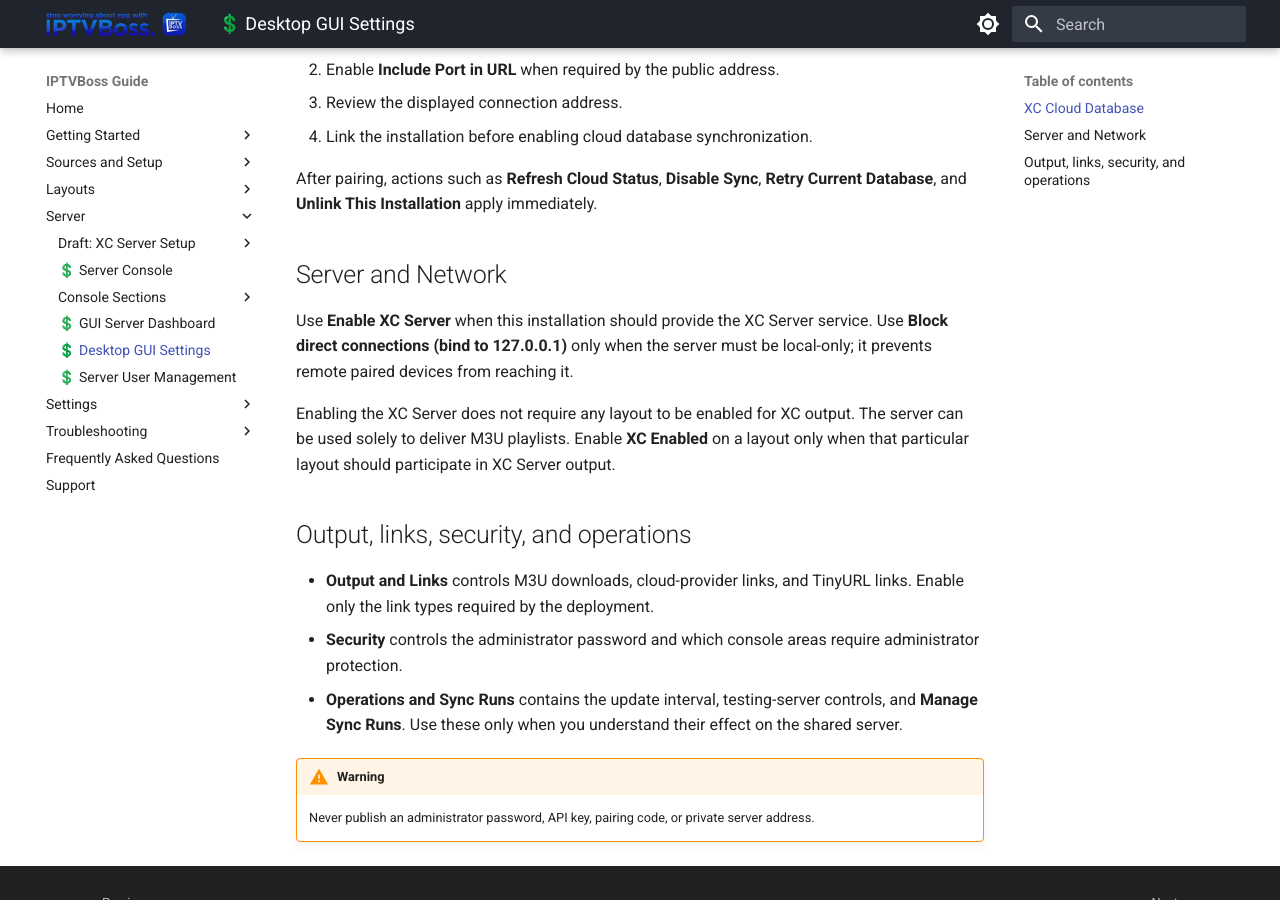
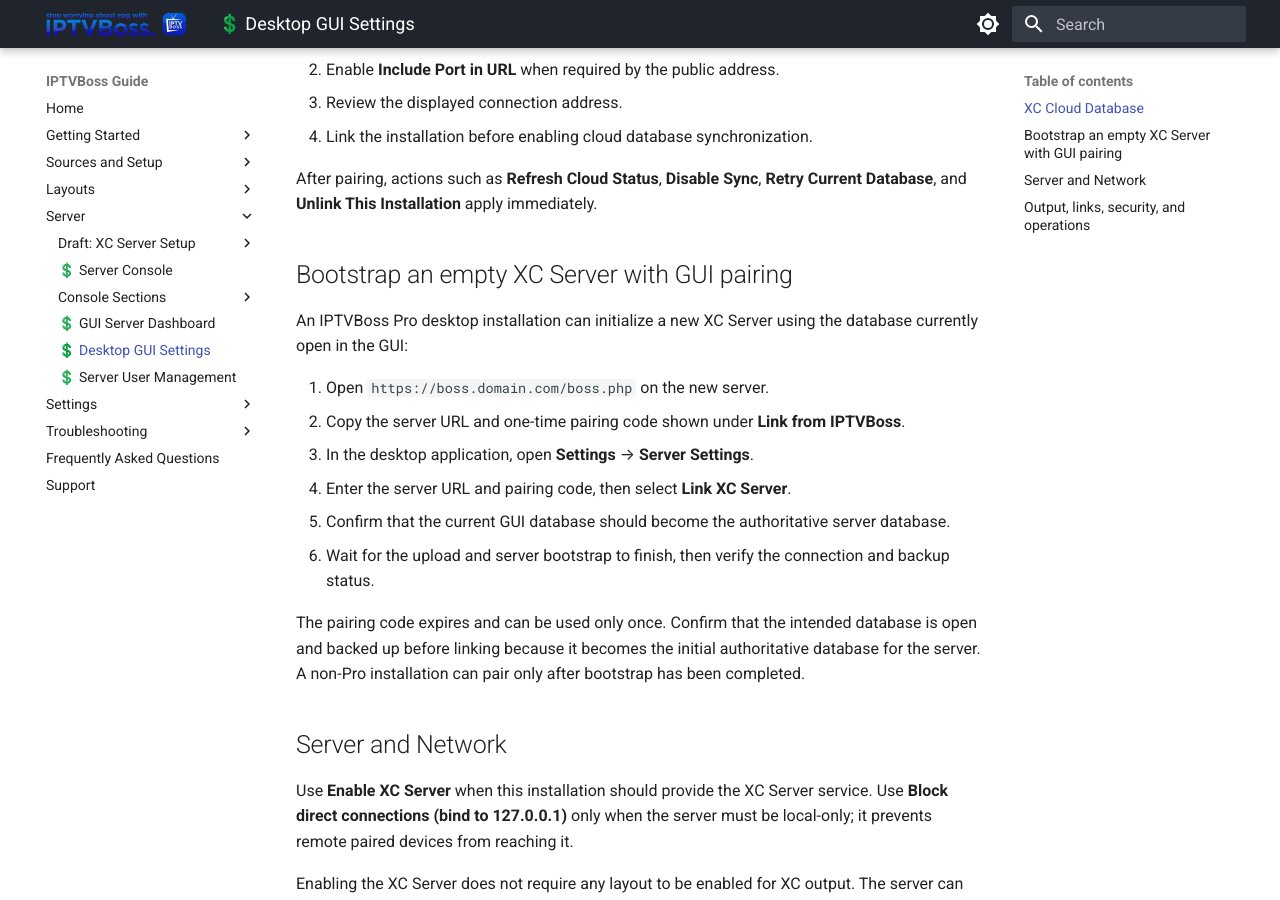
Before and after one commit to walrusone/iptvboss_guide, an MkDocs documentation site: the page built from docs/server/gui-settings.md, in a window 1280 px wide and 900 px high, scrolled down 1886 px. Built offline with MkDocs 1.6.1 and Material for MkDocs 9.7.7, drawn with Linux system fonts in a browser that asks for light colours.

Commit message:
XC Server Setup Info

```diff
--- a/docs/server/gui-settings.md
+++ b/docs/server/gui-settings.md
@@ -17,6 +17,19 @@ Open **Settings** → **Server Settings** in the desktop IPTVBoss application. T
 
 After pairing, actions such as **Refresh Cloud Status**, **Disable Sync**, **Retry Current Database**, and **Unlink This Installation** apply immediately.
 
+## Bootstrap an empty XC Server with GUI pairing
+
+An IPTVBoss Pro desktop installation can initialize a new XC Server using the database currently open in the GUI:
+
+1. Open `https://boss.domain.com/boss.php` on the new server.
+2. Copy the server URL and one-time pairing code shown under **Link from IPTVBoss**.
+3. In the desktop application, open **Settings** → **Server Settings**.
+4. Enter the server URL and pairing code, then select **Link XC Server**.
+5. Confirm that the current GUI database should become the authoritative server database.
+6. Wait for the upload and server bootstrap to finish, then verify the connection and backup status.
+
+The pairing code expires and can be used only once. Confirm that the intended database is open and backed up before linking because it becomes the initial authoritative database for the server. A non-Pro installation can pair only after bootstrap has been completed.
+
 ## Server and Network
 
 Use **Enable XC Server** when this installation should provide the XC Server service. Use **Block direct connections (bind to 127.0.0.1)** only when the server must be local-only; it prevents remote paired devices from reaching it.
```
Also changed, not shown: docs/server/index.md (+4 -1 lines), docs/server/setup/index.md (+3 -1 lines).
